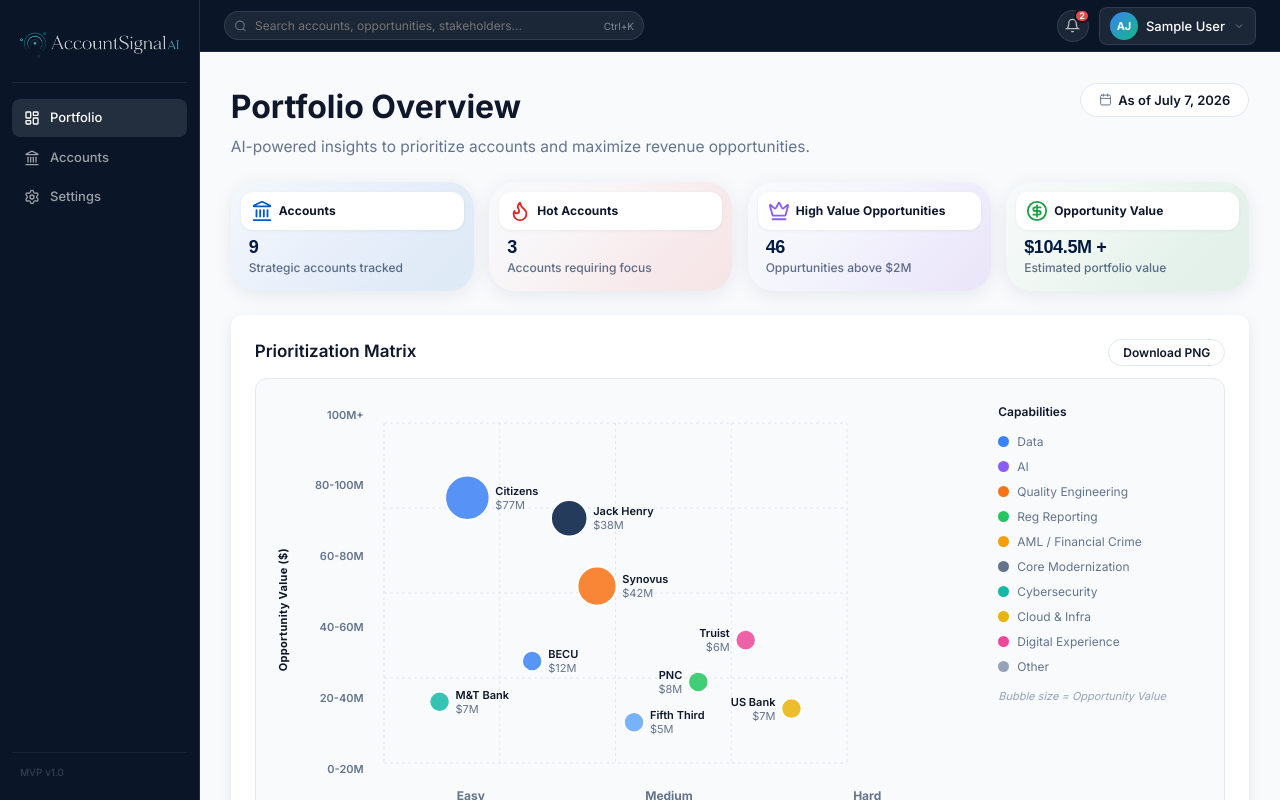
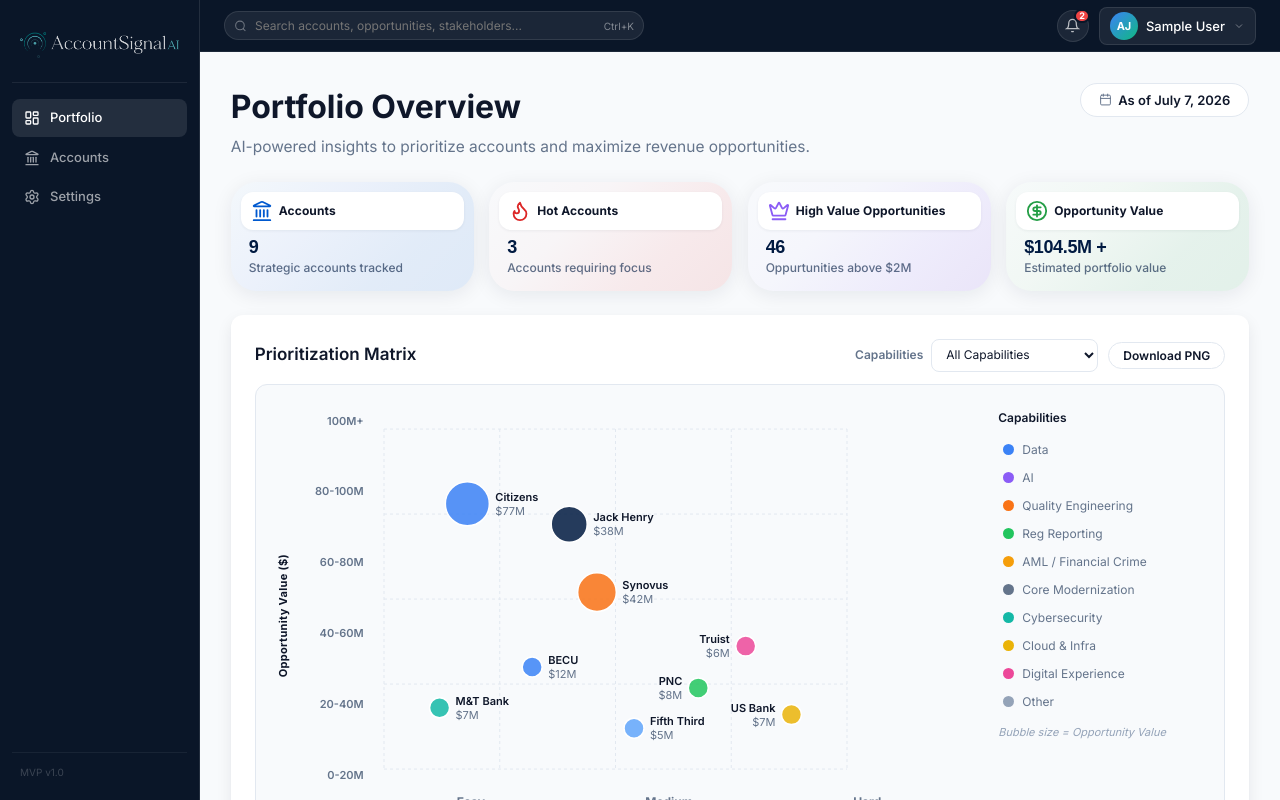
Before and after one commit to Anvita-DealAxisAI/DealAxisAI-demo-, a React (Vite) app: page / in a window 1280 px wide. Shown: the top 800 px of the page. Built offline with nearby package versions, Linux system fonts and the light colour scheme; sample sign-in values are in the browser's storage.

Commit message:
Add matrix capability filter and polish portfolio capability chips.
Let users filter prioritization matrix bubbles by capability, rename Monitoring started, and give Jack Henry capability chips matching pastel colors.

Co-authored-by: Cursor <cursoragent@cursor.com>

```diff
--- a/src/pages/Dashboard/Portfolio.css
+++ b/src/pages/Dashboard/Portfolio.css
@@ -37,6 +37,29 @@
   flex: 0 0 210px;
   padding-top: 8px;
   overflow: visible;
+}
+
+.portfolio-matrix__legend-item {
+  display: flex;
+  align-items: center;
+  gap: 8px;
+  width: 100%;
+  margin: 0 0 7px;
+  padding: 2px 4px;
+  border: 1px solid transparent;
+  border-radius: 6px;
+  background: transparent;
+  text-align: left;
+  cursor: pointer;
+}
+
+.portfolio-matrix__legend-item:hover {
+  background: #f1f5f9;
+}
+
+.portfolio-matrix__legend-item.is-active {
+  border-color: #cbd5e1;
+  background: #f8fafc;
 }
 
 .portfolio-table-wrap {
--- a/src/pages/Dashboard/index.tsx
+++ b/src/pages/Dashboard/index.tsx
@@ -9,7 +9,10 @@ import { fetchPortfolioAccounts } from '../../api/accounts';
 import { fetchWorkspace } from '../../api/client';
 import {
   MATRIX_CAPABILITY_COLORS,
+  MATRIX_CAPABILITY_FILTERS,
   buildPrioritizationMatrix,
+  capabilityDisplayLabel,
+  filterMatrixByCapability,
   getTopAccountCapabilities,
   totalValueToY,
   bubbleRadiusFromValue,
@@ -215,15 +218,18 @@ function buildPortfolioKpis(
 }
 
 const CAP_COLORS: Record<string,string> = {
-  'Data':          '#dbeafe',  'AI':           '#ede9fe',
-  'QE':            '#dcfce7',  'Reg Rpt':      '#fef9c3',
-  'Cloud':         '#cffafe',  'Infra':        '#e0f2fe',
-  'Core':          '#fce7f3',  'Digital':      '#f3e8ff',
-  'Cybersecurity': '#fef3c7',
+  'Data':                    '#dbeafe',  'AI':                     '#ede9fe',
+  'QE':                      '#dcfce7',  'Reg Rpt':                '#fef9c3',
+  'Cloud':                   '#cffafe',  'Infra':                  '#e0f2fe',
+  'Core':                    '#fce7f3',  'Digital':                '#f3e8ff',
+  'Cybersecurity':           '#fef3c7',
+  'Enterprise Integration':  '#ccfbf1',  'Product Architecture':   '#e0e7ff',
+  'Payments Platforms':      '#ffedd5',
 };
 const CAP_TEXT: Record<string,string> = {
   'Data':'#1e40af','AI':'#6d28d9','QE':'#15803d','Reg Rpt':'#854d0e',
   'Cloud':'#0e7490','Infra':'#0369a1','Core':'#9d174d','Digital':'#7e22ce','Cybersecurity':'#92400e',
+  'Enterprise Integration':'#0f766e','Product Architecture':'#3730a3','Payments Platforms':'#c2410c',
 };
 
 const STATUS_ICON = {
@@ -280,6 +286,7 @@ export default function Portfolio() {
   const [workspaceName, setWorkspaceName] = useState<string>('');
   const [isLoading, setIsLoading] = useState(true);
   const [statusFilter, setStatusFilter] = useState('All');
+  const [capabilityFilter, setCapabilityFilter] = useState('All Capabilities');
   const [accountSort, setAccountSort] = useState<AccountSortOption>(DEFAULT_ACCOUNT_SORT);
   const [isDownloadingMatrix, setIsDownloadingMatrix] = useState(false);
   const matrixExportRef = useRef<HTMLDivElement | null>(null);
@@ -351,6 +358,10 @@ export default function Portfolio() {
     () => buildPrioritizationMatrix(accounts, clientCapabilities, deriveStatus),
     [accounts, clientCapabilities],
   );
+  const filteredMatrixRows = useMemo(
+    () => filterMatrixByCapability(matrixRows, capabilityFilter),
+    [matrixRows, capabilityFilter],
+  );
   const portfolioKpis = useMemo(
     () => buildPortfolioKpis(visibleAccounts, accounts, isLoading),
     [visibleAccounts, accounts, isLoading],
@@ -384,7 +395,7 @@ export default function Portfolio() {
         .map((account) => [account.id, account.matrixLayout!]),
     );
 
-    const bubbles = matrixRows.map((row) => {
+    const bubbles = filteredMatrixRows.map((row) => {
       const layout = layoutById.get(row.id);
       const valueMid = layout?.valueMid ?? row.totalValue;
       const x = layout?.easeX ?? row.easeX;
@@ -444,7 +455,7 @@ export default function Portfolio() {
     });
 
     return bubbles;
-  }, [accounts, matrixRows]);
+  }, [accounts, filteredMatrixRows]);
 
   return (
     <div className="portfolio-page">
@@ -481,18 +492,34 @@ export default function Portfolio() {
 
       {/* Prioritization Matrix */}
       <div ref={matrixExportRef} className="asi-card" style={{padding:24,marginBottom:24}}>
-        <div style={{display:'flex',alignItems:'center',justifyContent:'space-between',marginBottom:12}}>
+        <div style={{display:'flex',alignItems:'center',justifyContent:'space-between',marginBottom:12,gap:12,flexWrap:'wrap'}}>
           <h2 style={{fontSize:17,fontWeight:600,color:'#0f172a',margin:0}}>Prioritization Matrix</h2>
+          <div style={{display:'flex',alignItems:'center',gap:10,flexWrap:'wrap'}} data-no-export="true">
+            <label style={{display:'flex',alignItems:'center',gap:8,fontSize:12,fontWeight:600,color:'#64748b'}}>
+              Capabilities
+              <select
+                value={capabilityFilter}
+                onChange={(e) => setCapabilityFilter(e.target.value)}
+                aria-label="Filter matrix by capability"
+                style={{minWidth:160,fontSize:12,padding:'7px 10px',borderRadius:8,border:'1px solid #e2e8f0',background:'white',color:'#0f172a',outline:'none',cursor:'pointer'}}
+              >
+                {MATRIX_CAPABILITY_FILTERS.map((cap) => (
+                  <option key={cap} value={cap}>
+                    {cap === 'All Capabilities' ? cap : capabilityDisplayLabel(cap)}
+                  </option>
+                ))}
+              </select>
+            </label>
             <button
               type="button"
               className="asi-btn asi-btn--outline asi-btn--sm"
               onClick={handleDownloadMatrix}
               disabled={isDownloadingMatrix}
               aria-label="Download prioritization matrix image"
-            data-no-export="true"
             >
               Download PNG
             </button>
+          </div>
         </div>
         <div
           style={{
@@ -575,23 +602,33 @@ export default function Portfolio() {
             <div className="portfolio-matrix__legend">
               <p style={{fontSize:12,fontWeight:600,color:'#0f172a',marginBottom:12}}>Capabilities</p>
               {[
-                {c: MATRIX_CAPABILITY_COLORS.Data, l: 'Data'},
-                {c: MATRIX_CAPABILITY_COLORS.AI, l: 'AI'},
-                {c: MATRIX_CAPABILITY_COLORS.QE, l: 'Quality Engineering'},
-                {c: MATRIX_CAPABILITY_COLORS['Reg Rpt'], l: 'Reg Reporting'},
-                {c: MATRIX_CAPABILITY_COLORS.AML, l: 'AML / Financial Crime'},
-                {c: MATRIX_CAPABILITY_COLORS.Core, l: 'Core Modernization'},
-                {c: MATRIX_CAPABILITY_COLORS.Cybersecurity, l: 'Cybersecurity'},
-                {c: MATRIX_CAPABILITY_COLORS.Cloud, l: 'Cloud & Infra'},
-                {c: MATRIX_CAPABILITY_COLORS.Digital, l: 'Digital Experience'},
-                {c: MATRIX_CAPABILITY_COLORS.Other, l: 'Other'},
+                {key: 'Data', c: MATRIX_CAPABILITY_COLORS.Data, l: 'Data'},
+                {key: 'AI', c: MATRIX_CAPABILITY_COLORS.AI, l: 'AI'},
+                {key: 'QE', c: MATRIX_CAPABILITY_COLORS.QE, l: 'Quality Engineering'},
+                {key: 'Reg Rpt', c: MATRIX_CAPABILITY_COLORS['Reg Rpt'], l: 'Reg Reporting'},
+                {key: 'AML', c: MATRIX_CAPABILITY_COLORS.AML, l: 'AML / Financial Crime'},
+                {key: 'Core', c: MATRIX_CAPABILITY_COLORS.Core, l: 'Core Modernization'},
+                {key: 'Cybersecurity', c: MATRIX_CAPABILITY_COLORS.Cybersecurity, l: 'Cybersecurity'},
+                {key: 'Cloud', c: MATRIX_CAPABILITY_COLORS.Cloud, l: 'Cloud & Infra'},
+                {key: 'Digital', c: MATRIX_CAPABILITY_COLORS.Digital, l: 'Digital Experience'},
+                {key: 'Other', c: MATRIX_CAPABILITY_COLORS.Other, l: 'Other'},
               ].map(cap=>(
-                <div key={cap.l} style={{display:'flex',alignItems:'center',gap:8,marginBottom:7}}>
+                <button
+                  key={cap.l}
+                  type="button"
+                  className={`portfolio-matrix__legend-item${capabilityFilter === cap.key ? ' is-active' : ''}`}
+                  onClick={() => setCapabilityFilter((prev) => (prev === cap.key ? 'All Capabilities' : cap.key))}
+                  aria-pressed={capabilityFilter === cap.key}
+                  data-no-export="true"
+                >
                   <div style={{width:11,height:11,borderRadius:'50%',background:cap.c,flexShrink:0}}/>
-                  <span style={{fontSize:12,color:'#64748b'}}>{cap.l}</span>
-                </div>
+                  <span style={{fontSize:12,color: capabilityFilter === cap.key ? '#0f172a' : '#64748b', fontWeight: capabilityFilter === cap.key ? 600 : 400}}>{cap.l}</span>
+                </button>
               ))}
               <p style={{fontSize:11,color:'#94a3b8',marginTop:12,fontStyle:'italic'}}>Bubble size = Opportunity Value</p>
+              {capabilityFilter !== 'All Capabilities' && visibleBubbles.length === 0 ? (
+                <p style={{fontSize:12,color:'#64748b',marginTop:10}}>No accounts match this capability.</p>
+              ) : null}
             </div>
           </div>
         </div>
@@ -647,7 +684,7 @@ export default function Portfolio() {
               <th style={{textAlign:'center'}}>Opportunities</th>
               <th style={{textAlign:'center'}}>Opportunity Value</th>
               <th>Capabilities</th>
-              <th style={{textAlign:'center'}}>Updated At</th>
+              <th style={{textAlign:'center'}}>Monitoring started</th>
               <th>Status</th>
             </tr>
           </thead>
--- a/src/utils/prioritizationMatrix.js
+++ b/src/utils/prioritizationMatrix.js
@@ -272,6 +272,7 @@ export function aggregateAccountForMatrix(account, clientCapabilities, deriveSta
   }
 
   const highest = [...valued].sort((a, b) => b.midpoint - a.midpoint)[0];
+  const capabilityLabels = capabilityEntries.map(([label]) => label);
   const topCapabilities = capabilityEntries
     .slice(0, 3)
     .map(([label, value]) => `${label} ${formatMillionsLabel(value)}`);
@@ -294,6 +295,7 @@ export function aggregateAccountForMatrix(account, clientCapabilities, deriveSta
     dominantCapability,
     dominantCapabilityLabel: capabilityDisplayLabel(dominantCapability),
     color: MATRIX_CAPABILITY_COLORS[dominantCapability] ?? MATRIX_CAPABILITY_COLORS.Other,
+    capabilityLabels,
     topCapabilities,
     highestValueOpportunity: highest
       ? { title: highest.title, value: formatMillionsLabel(highest.midpoint) }
@@ -364,7 +366,12 @@ export function filterMatrixByCapability(rows, capFilter) {
   const normalizedFilter = normalizeCapability(capFilter);
   if (!normalizedFilter) return rows;
   return rows.filter((row) => {
-    const dominant = normalizeCapability(row.dominantCapability);
-    return dominant?.matchKey === normalizedFilter.matchKey;
+    const labels = Array.isArray(row.capabilityLabels) && row.capabilityLabels.length
+      ? row.capabilityLabels
+      : [row.dominantCapability].filter(Boolean);
+    return labels.some((label) => {
+      const normalized = normalizeCapability(label);
+      return normalized?.matchKey === normalizedFilter.matchKey;
+    });
   });
 }
```
Lines whose indentation alone changed are shown as unchanged.
